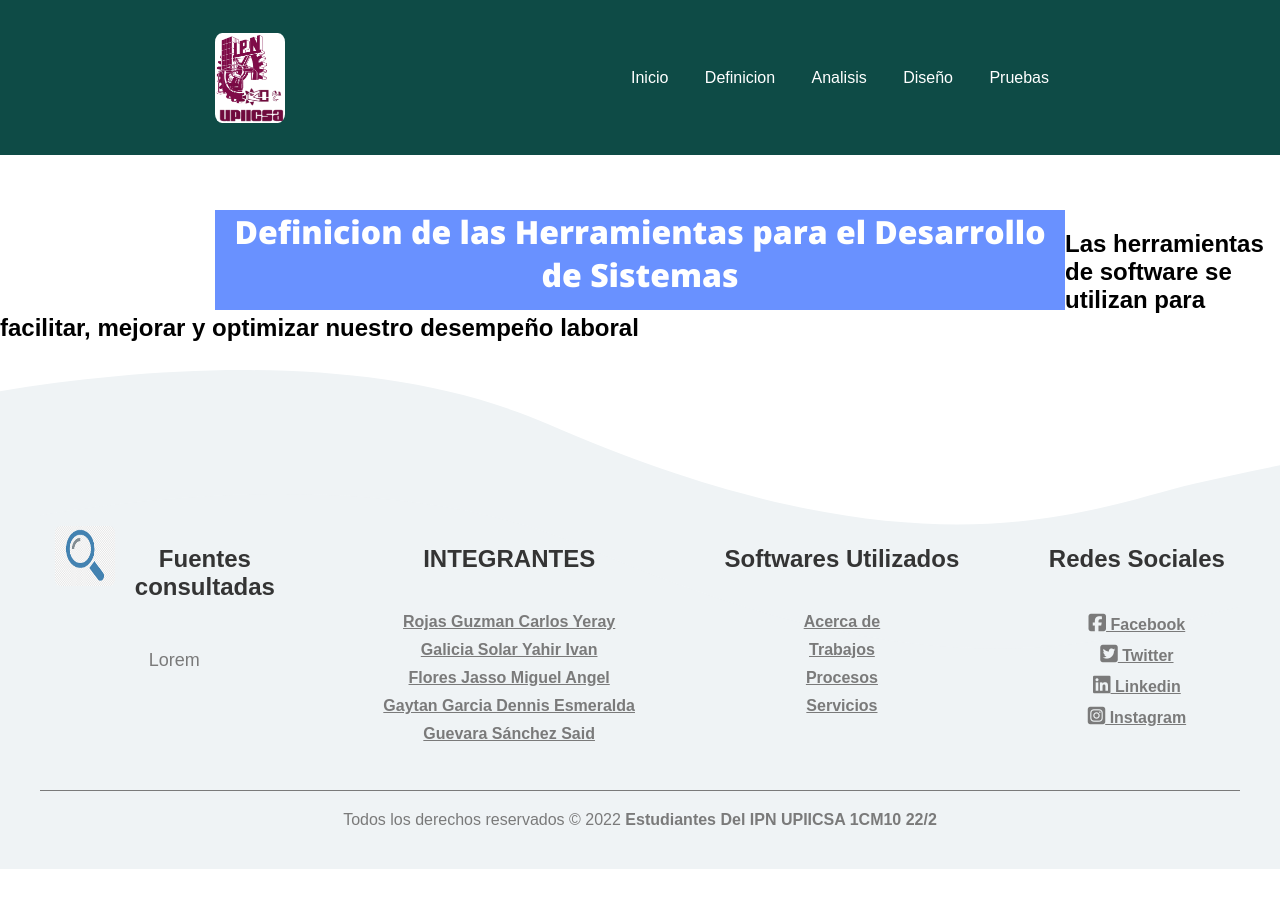
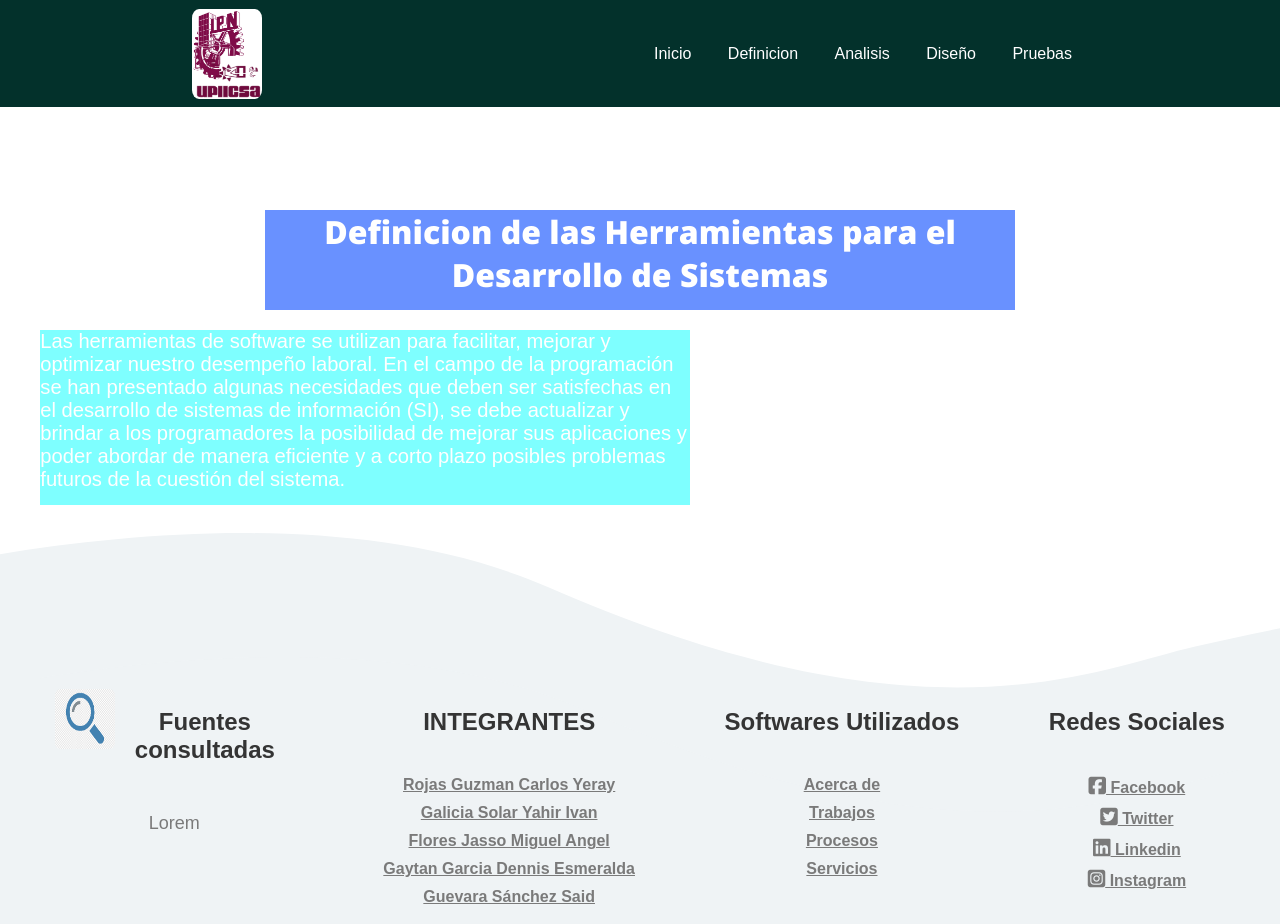
Before and after one commit to Yahir029/teoria, a plain HTML site: page Definicion.html in a window 1280 px wide. Shown: the top 924 px of the page. Before the commit the page ends 869 px from the top, so only its background shows below. Drawn offline with nearby package versions, Linux system fonts and the light colour scheme.

Commit message:
Correccion

```diff
--- a/CSS/style def.css
+++ b/CSS/style def.css
@@ -10,27 +10,42 @@ body{
 
 .Titulo {
     font-family: 'Open Sans', sans-serif;
-    float: left;
+    float: center;
     width: 850px;
     height: 100px;
     background-color: rgba(0, 68, 255, 0.589);
     color: rgb(255, 255, 255);
     font-size: 2em;
     text-align: center;
+    margin: auto;
+    max-width: 750px;
+
+}
+.container {
+    color: white;
+    width: 70%;
+    margin: auto;
+}
+
+
+.main  p{
+    float: left;
+    width: 650px;
+    height: 175px;
+    background-color: rgba(0, 255, 255, 0.507);
+    color: white;
+    font-size: 1.26em;
+    text-align: left;
+    margin-left:2em;
+    max-width: 850px;
 
 }
 
+.header {
 
-.container {
-    width: 85%;
-    max-width: 850px;
-    margin: 0 auto;
-}
-
-.header {
-    background: rgb(14, 75, 70);
+    background: rgb(3, 49, 43);
     color: white;
-    padding: 2rem 0;
+    padding: 0.5rem 0;
     position: fixed;
     left: 0;
     top: 0;
--- a/Definicion.html
+++ b/Definicion.html
@@ -58,11 +58,12 @@
 
         <div class="container">
         <div class="Titulo">Definicion de las Herramientas para el Desarrollo de Sistemas</div>
+
        </div>
-    <div class="texto1">
-        <h2>Las herramientas de software se utilizan para facilitar, mejorar y optimizar nuestro desempeño laboral</h2></div>
-    <p></p>
-    </div>
+
+        <p>Las herramientas de software se utilizan para facilitar, mejorar y optimizar nuestro desempeño laboral. En el campo de la programación se han presentado algunas necesidades que deben ser satisfechas en el desarrollo de sistemas de información (SI), se debe actualizar y brindar a los programadores la posibilidad de mejorar sus aplicaciones y poder abordar de manera eficiente y a corto plazo posibles problemas futuros de la cuestión del sistema.
+        </<p>
+
     </main>
 
     </body>
```
Lines whose indentation alone changed are shown as unchanged.
